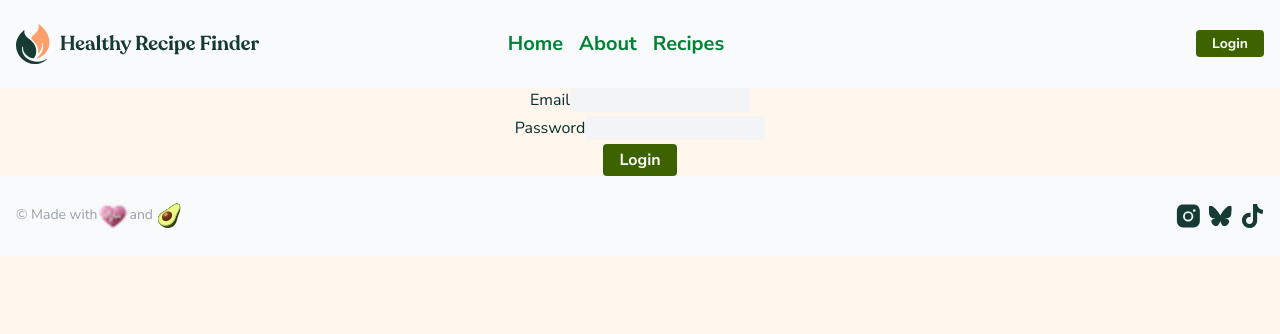
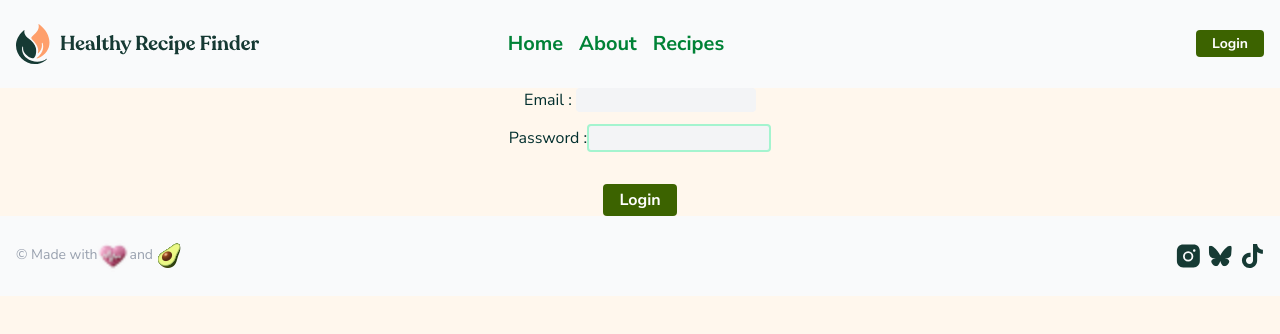
Before and after one commit to holiveira68/frontend_recipes, a React app: page /login in a window 1280 px wide. Shown: the top 334 px of the page. Built offline with nearby package versions, Linux system fonts and the light colour scheme; the HTML template or start-up script is replaced by a standard one.

Commit message:
borda dos campos

```diff
--- a/src/pages/Login.jsx
+++ b/src/pages/Login.jsx
@@ -7,17 +7,17 @@ export default function Login() {
     return (
         <>
             <form method="POST">
-                <div className="flex items-center justify-center flex-col gap-1">
+                <div className="flex items-center justify-center flex-col gap-3">
 
                     <div >
-                        <label htmlFor="email">Email</label>
+                        <label htmlFor="email">   Email : </label>
                         <input className="bg-gray-100 rounded border-emerald-200" type="email" id="email" value={email} onChange={(e) => setEmail(e.target.value)} />
                     </div>
                     <div>
-                        <label htmlFor="password">Password</label>
-                        <input className="bg-gray-100 rounded border-emerald-200" type="password" id="password" value={password} onChange={(e) => setPassword(e.target.value)} />
+                        <label htmlFor="password">Password :</label>
+                        <input className="bg-gray-100 rounded border-emerald-200 border-2" type="password" id="password" value={password} onChange={(e) => setPassword(e.target.value)} />
                     </div>
-                    <button className="flex items-center justify-center flex-col gap-1 bg-lime-800 text-white font-bold rounded px-4 py-1" type="submit" >Login</button>
+                    <button className="gap-3 mt-5 bg-lime-800 text-white font-bold rounded px-4 py-1" type="submit" >Login</button>
                 </div>
             </form>
         </>
```
